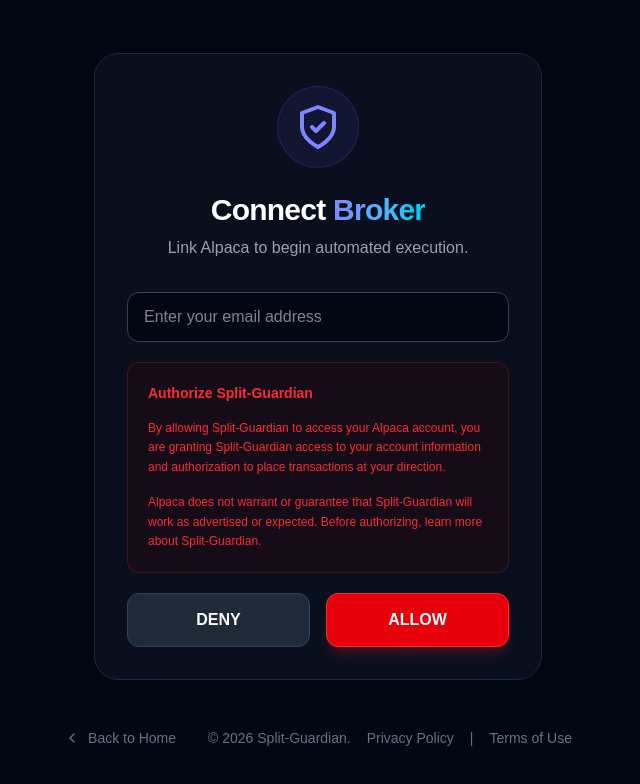
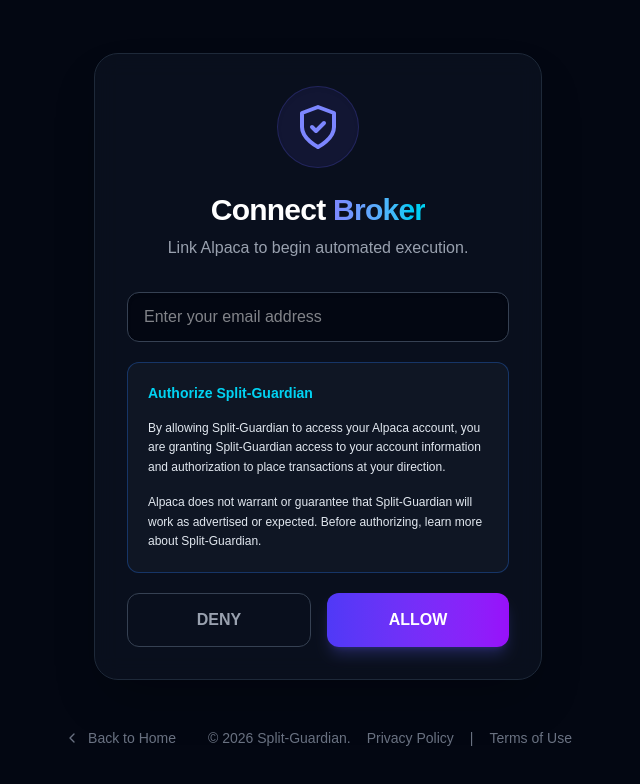
Before and after one commit to Neelesh-cell/Split-Guardian, a Next.js app in the folder split-guardian/: page /connect in a window 1280 px wide. Shown: the top 784 px of the page, without its empty margins (322-962 px from the left). Built offline with nearby package versions, Linux system fonts and the light colour scheme.

Commit message:
Update Alpaca disclosure UI to use brand colors

```diff
--- a/split-guardian/src/app/connect/page.tsx
+++ b/split-guardian/src/app/connect/page.tsx
@@ -66,12 +66,12 @@
             className="w-full bg-gray-950 border border-gray-700 rounded-xl px-4 py-3 text-white focus:outline-none focus:border-indigo-500 transition-colors shadow-inner"
           />
 
-          <div className="bg-red-950/20 border border-red-900/50 p-5 rounded-xl text-left space-y-4">
-            <p className="text-sm text-red-500 font-bold">Authorize Split-Guardian</p>
-            <p className="text-xs text-red-500 leading-relaxed">
+          <div className="bg-gray-800/30 border border-blue-500/30 p-5 rounded-xl text-left space-y-4">
+            <p className="text-sm text-cyan-400 font-bold">Authorize Split-Guardian</p>
+            <p className="text-xs text-slate-200 leading-relaxed">
               By allowing Split-Guardian to access your Alpaca account, you are granting Split-Guardian access to your account information and authorization to place transactions at your direction.
             </p>
-            <p className="text-xs text-red-500 leading-relaxed">
+            <p className="text-xs text-slate-200 leading-relaxed">
               Alpaca does not warrant or guarantee that Split-Guardian will work as advertised or expected. Before authorizing, learn more about Split-Guardian.
             </p>
           </div>
@@ -79,13 +79,13 @@
           <div className="flex gap-4">
             <button
               onClick={() => router.push('/')}
-              className="flex-1 font-bold py-3.5 rounded-xl transition-all border border-gray-700 bg-gray-800 hover:bg-gray-700 text-white"
+              className="flex-1 font-bold py-3.5 rounded-xl transition-all border border-gray-700 bg-transparent hover:bg-gray-800 text-gray-400 hover:text-white"
             >
               DENY
             </button>
             <button
               onClick={handleConnect}
-              className="flex-1 font-bold py-3.5 rounded-xl transition-all border border-red-500 bg-red-600 hover:bg-red-500 text-white shadow-lg shadow-red-500/20"
+              className="flex-1 font-bold py-3.5 rounded-xl transition-all bg-gradient-to-r from-indigo-600 to-purple-600 hover:from-indigo-500 hover:to-purple-500 text-white shadow-lg shadow-indigo-500/25"
             >
               ALLOW
             </button>
```
